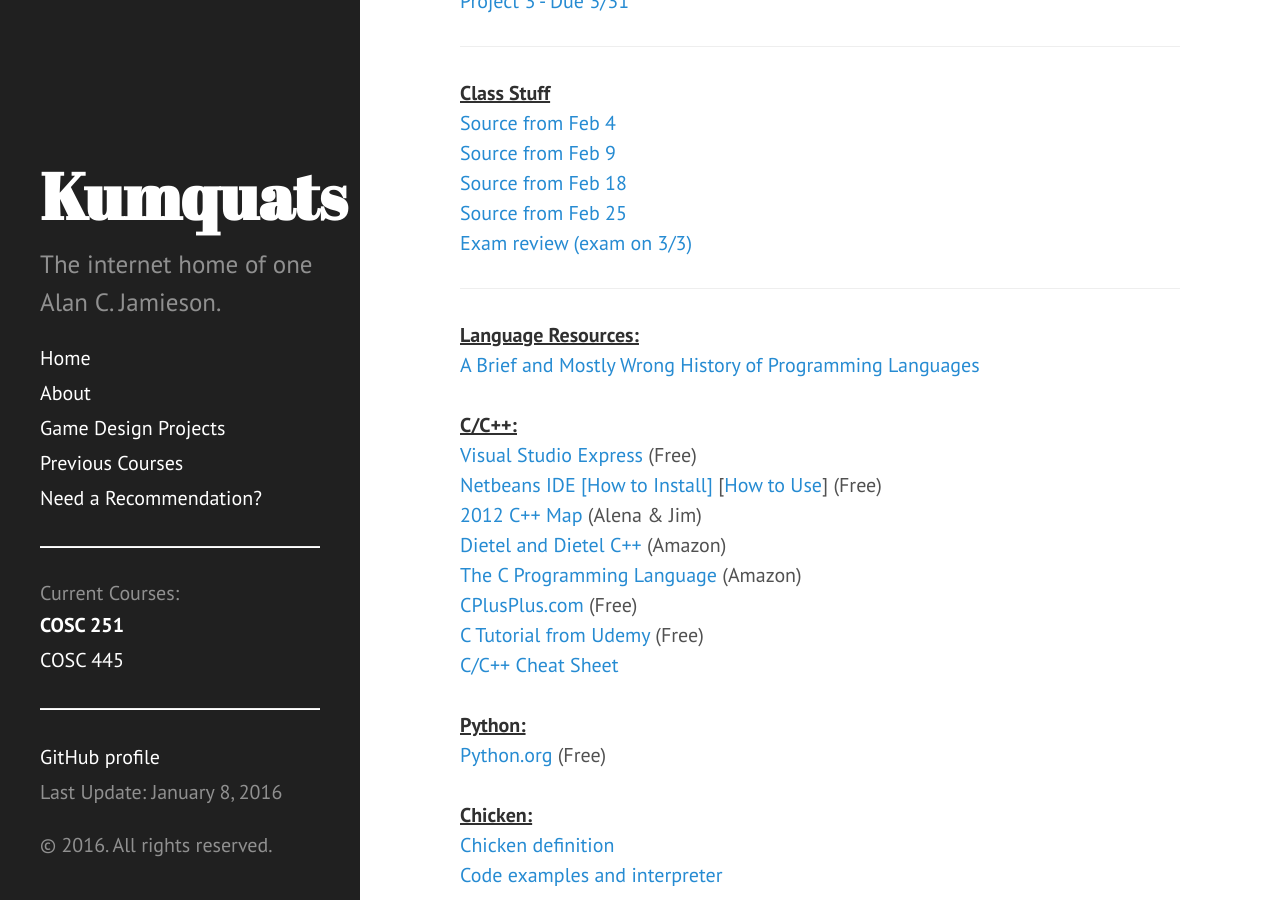
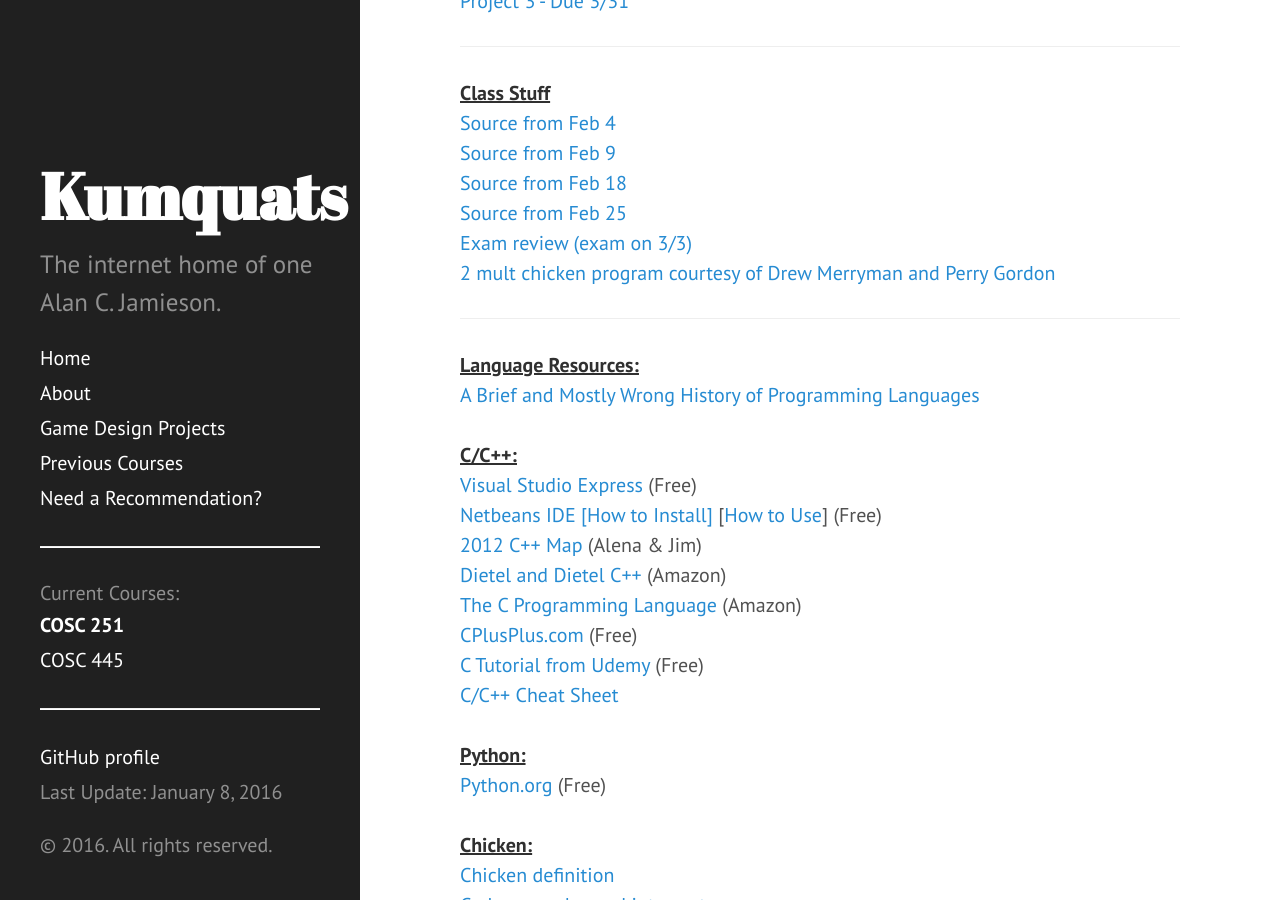
Before and after one commit to ripark/ripark.github.io, a Jekyll site: the page built from s16/cosc251.html, in a window 1280 px wide and 900 px high, scrolled down 566 px. Built offline with Jekyll 4.4.1, drawn with Linux system fonts in a browser that asks for light colours; Markdown is read by kramdown in place of the engine named in the settings.

Commit message:
chicken mults

```diff
--- a/s16/cosc251.html
+++ b/s16/cosc251.html
@@ -40,6 +40,8 @@ shorttitle: "COSC 251"
 <a href="http://ripark.github.io/s16/feb25.py">Source from Feb 25</a>
 <br>
 <a href="http://ripark.github.io/s16/251ExamRev.pdf">Exam review (exam on 3/3)</a>
+<br>
+<a href="http://ripark.github.io/s16/mult2.chicken">2 mult chicken program courtesy of Drew Merryman and Perry Gordon</a>
 <hr>
 <strong><u>Language Resources:</strong></u>
 <br>
```
Also changed, not shown: 1 other file.
